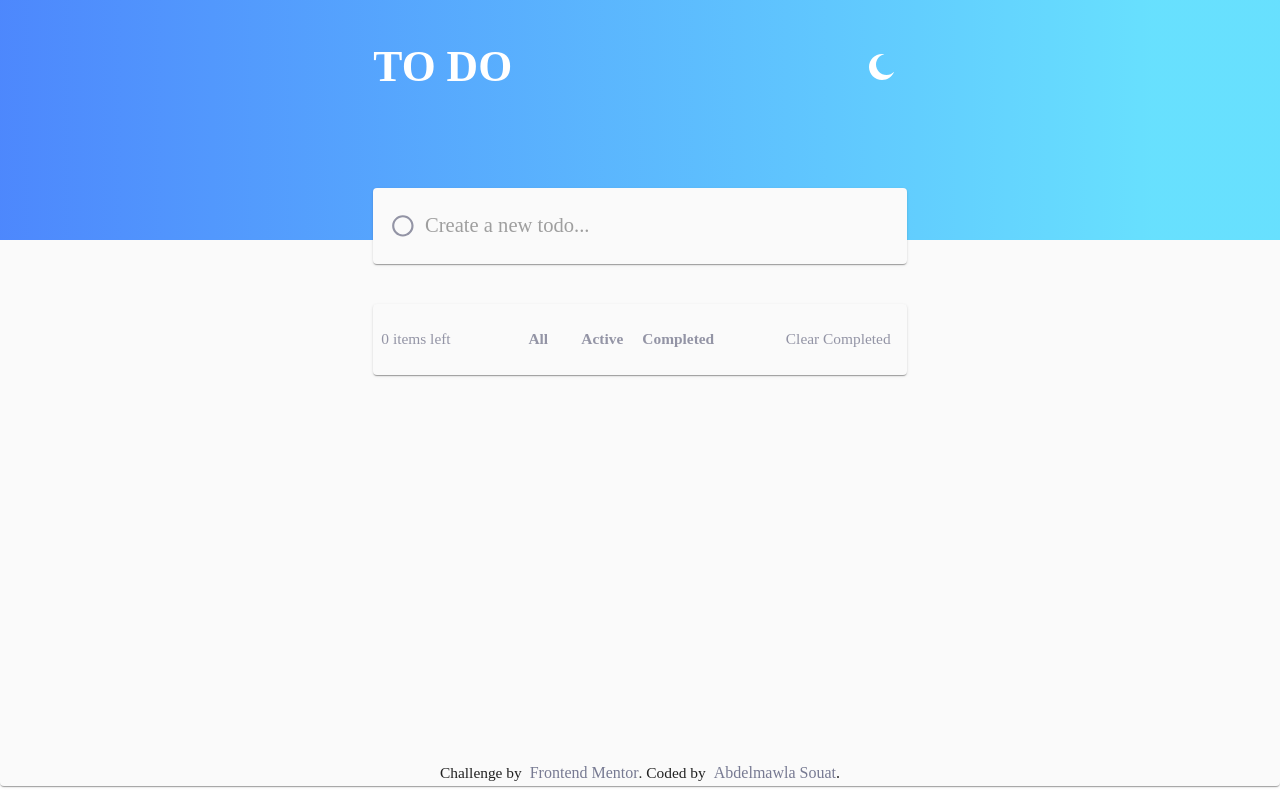
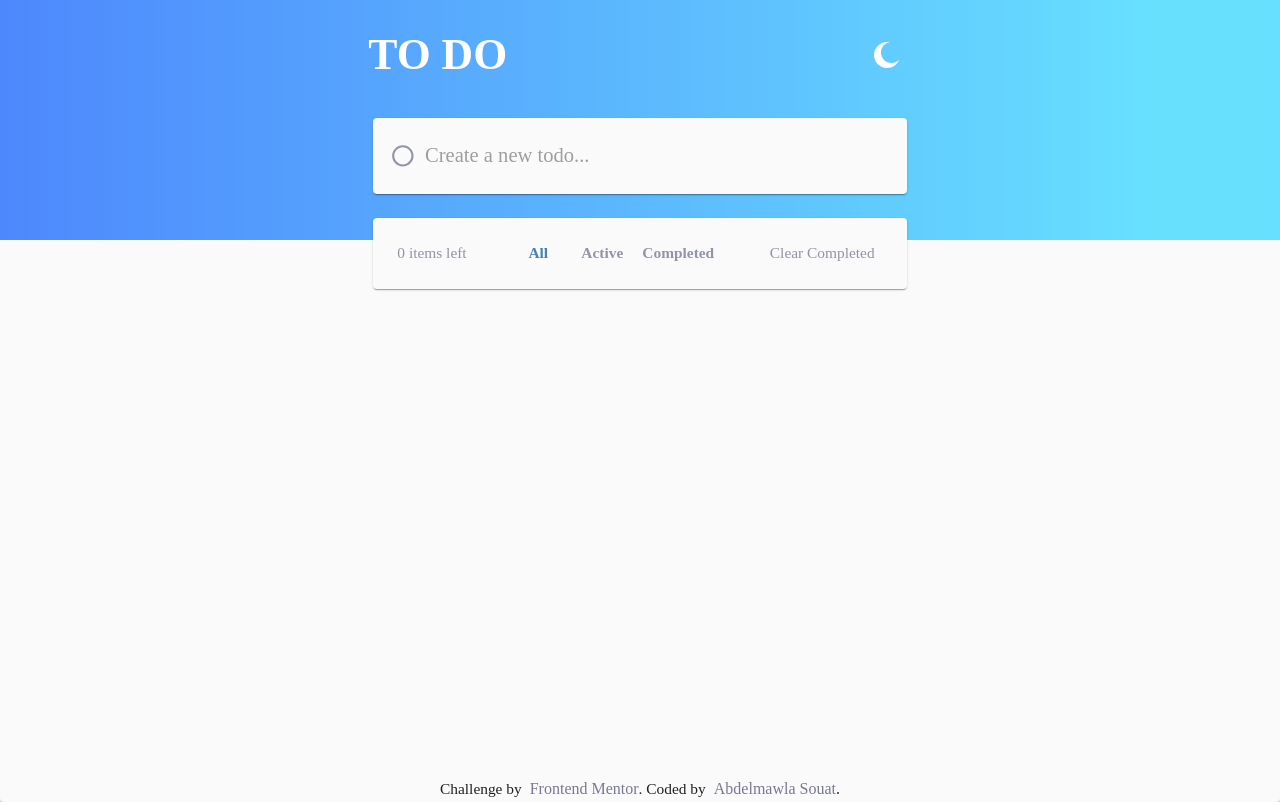
Before and after one commit to abdelmawlaSouat/To-Do-App, a React (Create React App) app: page / in a window 1280 px wide. Built offline with nearby package versions, Linux system fonts and the light colour scheme.

Commit message:
Add color on active filter

```diff
--- a/src/components/ToDoApp.jsx
+++ b/src/components/ToDoApp.jsx
@@ -31,21 +31,13 @@ const useStyles = makeStyles((theme) => ({
 				? 'hsl(0, 0%, 98%)'
 				: 'hsl(235, 24%, 19%)',
 	},
-	// currentItem: {
-	// 	borderColor: theme.palette.primary.dark,
-	// },
-	// itemsList: {
-	// 	borderColor:
-	// 		theme.palette.type === 'light'
-	// 			? theme.palette.secondary.light
-	// 			: theme.palette.secondary.dark,
-	// },
 }))
 
 function ToDoApp({ handleDarkTheme }) {
 	const [currentItem, setCurrentItem] = useState('')
 	const [allItemsAreChecked, setallItemsAreChecked] = useState(false)
 	const [itemsList, setItemsList] = useState([])
+	const [filter, setFilter] = useState('all')
 	const [filteredItemsList, setfilteredItemsList] = useState(
 		itemsList
 	)
@@ -55,6 +47,10 @@ function ToDoApp({ handleDarkTheme }) {
 
 	function handleCurrentItem(currentItem) {
 		setCurrentItem(currentItem)
+	}
+
+	function handleFilter(type) {
+		setFilter(type)
 	}
 
 	function addNewItem(newItem) {
@@ -123,9 +119,10 @@ function ToDoApp({ handleDarkTheme }) {
 			container
 			className={classes.toDoApp}
 			direction="column"
-			spacing={5}
+			spacing={3}
 		>
-			<Grid item>
+			{/* <Grid item> */}
+			{/* <Box> */}
 			<ToDoHeader
 				title="TO DO"
 				handleDarkTheme={handleDarkTheme}
@@ -135,7 +132,8 @@ function ToDoApp({ handleDarkTheme }) {
 						: darkThemeIcon
 				}
 			/>
-			</Grid>
+			{/* </Box> */}
+			{/* </Grid> */}
 
 			<Grid item>
 				<ToDoCurrentItem
@@ -155,6 +153,8 @@ function ToDoApp({ handleDarkTheme }) {
 					items={filteredItemsList}
 					updateItem={updateItem}
 					deleteItem={deleteItem}
+					filter={filter}
+					handleFilter={handleFilter}
 					filterList={filterList}
 					clearList={clearList}
 				/>
--- a/src/components/ToDoFooter.jsx
+++ b/src/components/ToDoFooter.jsx
@@ -30,19 +30,32 @@ const useStyles = makeStyles((theme) => ({
 	fontWeight700: {
 		fontWeight: '700',
 	},
+	activeFilter: {
+		color: '#4682B4',
+	},
 }))
 
-function ToDoFooter({ itemsCount, filterList, clearList }) {
+function ToDoFooter({
+	itemsCount,
+	filter,
+	handleFilter,
+	filterList,
+	clearList,
+}) {
 	const classes = useStyles()
+
+	function onClickFilter(type) {
+		filterList(type)
+		handleFilter(type)
+	}
 
 	return (
 		<Box
 			display="flex"
 			alignItems="center"
 			justifyContent="space-between"
-			px={1}
+			px={3}
 			py={2}
-			// borderBottom={0}
 		>
 			<Typography
 				variant="caption"
@@ -57,9 +70,10 @@ function ToDoFooter({ itemsCount, filterList, clearList }) {
 					className={clsx(
 						classes.button,
 						classes.fontWeight700,
-						classes.footerText
+						classes.footerText,
+						filter === 'all' ? classes.activeFilter : ''
 					)}
-					onClick={() => filterList('all')}
+					onClick={() => onClickFilter('all')}
 				>
 					All
 				</Button>
@@ -67,9 +81,10 @@ function ToDoFooter({ itemsCount, filterList, clearList }) {
 					className={clsx(
 						classes.button,
 						classes.fontWeight700,
-						classes.footerText
+						classes.footerText,
+						filter === 'active' ? classes.activeFilter : ''
 					)}
-					onClick={() => filterList('active')}
+					onClick={() => onClickFilter('active')}
 				>
 					Active
 				</Button>
@@ -77,9 +92,10 @@ function ToDoFooter({ itemsCount, filterList, clearList }) {
 					className={clsx(
 						classes.button,
 						classes.fontWeight700,
-						classes.footerText
+						classes.footerText,
+						filter === 'completed' ? classes.activeFilter : ''
 					)}
-					onClick={() => filterList('completed')}
+					onClick={() => onClickFilter('completed')}
 				>
 					Completed
 				</Button>
@@ -97,6 +113,8 @@ function ToDoFooter({ itemsCount, filterList, clearList }) {
 
 ToDoFooter.propTypes = {
 	itemsCount: Proptypes.number.isRequired,
+	filter: Proptypes.string.isRequired,
+	handleFilter: Proptypes.func.isRequired,
 	filterList: Proptypes.func.isRequired,
 	clearList: Proptypes.func.isRequired,
 }
--- a/src/components/ToDoHeader.jsx
+++ b/src/components/ToDoHeader.jsx
@@ -20,6 +20,7 @@ function ToDoHeader({ title, themeIcon, handleDarkTheme }) {
 					display="flex"
 					justifyContent="space-between"
 					alignItems="center"
+					mb={3}
 				>
 					<Typography variant="h4" style={titleStyle}>
 						{title}
--- a/src/components/ToDoItemsList.jsx
+++ b/src/components/ToDoItemsList.jsx
@@ -29,6 +29,8 @@ const useStyles = makeStyles(() => ({
 function ToDoItemsList({
 	deleteItem,
 	updateItem,
+	filter,
+	handleFilter,
 	filterList,
 	clearList,
 	items,
@@ -76,6 +78,8 @@ function ToDoItemsList({
 					))}
 					<ToDoFooter
 						itemsCount={items.length}
+						filter={filter}
+						handleFilter={handleFilter}
 						filterList={filterList}
 						clearList={clearList}
 					/>
@@ -93,6 +97,8 @@ ToDoItemsList.propTypes = {
 	items: Proptypes.instanceOf(Array).isRequired,
 	deleteItem: Proptypes.func.isRequired,
 	updateItem: Proptypes.func.isRequired,
+	filter: Proptypes.string.isRequired,
+	handleFilter: Proptypes.func.isRequired,
 	filterList: Proptypes.func.isRequired,
 	clearList: Proptypes.func.isRequired,
 	classes: Proptypes.string,
```
Lines whose indentation alone changed are shown as unchanged.
